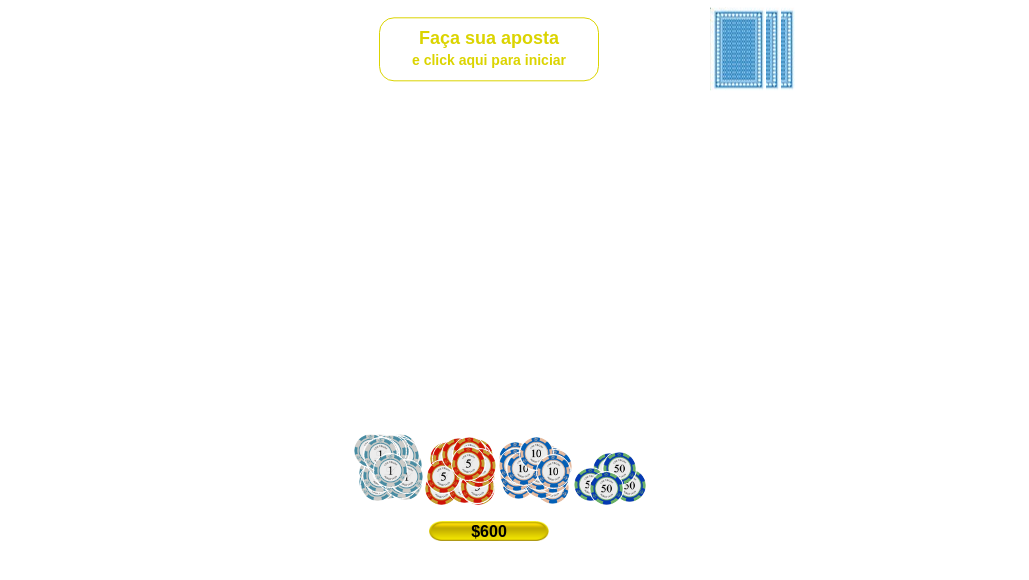
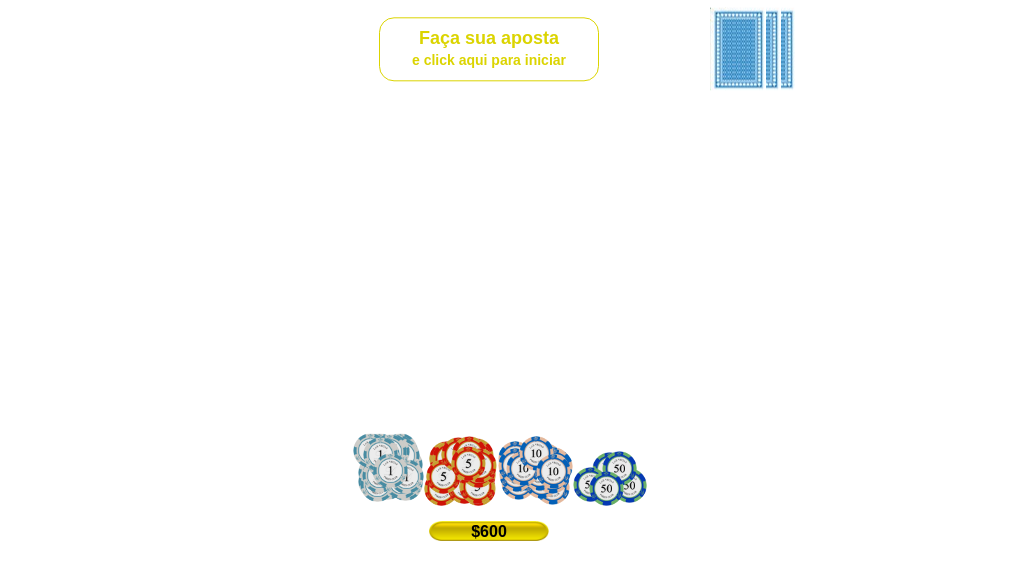
Before and after one commit to Renatolcpereira/blackjack, a plain HTML site: page index.html in a window 1280 px wide. Shown: the part 158-738 px from the top of the page, without its empty margins (151-1180 px from the left). Drawn offline with nearby package versions, Linux system fonts and the light colour scheme.

Commit message:
Add files via upload

```diff
--- a/styles.css
+++ b/styles.css
@@ -197,7 +197,6 @@ h1 {
     width: 35px;
     height: 35px;
     z-index: 1;
-    border: 0.2px solid #fff;
     border-radius: 50%
   }
 
```
